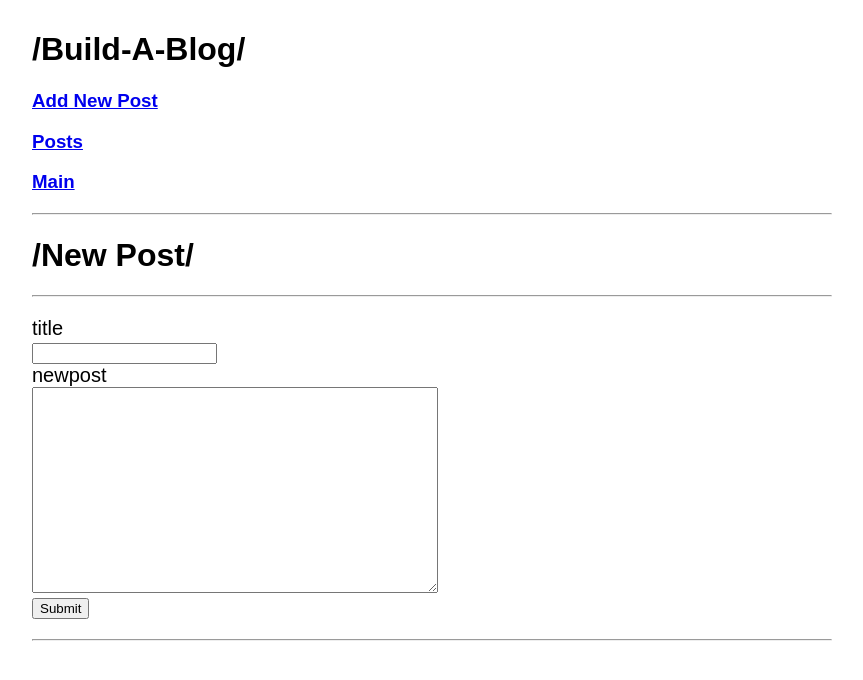
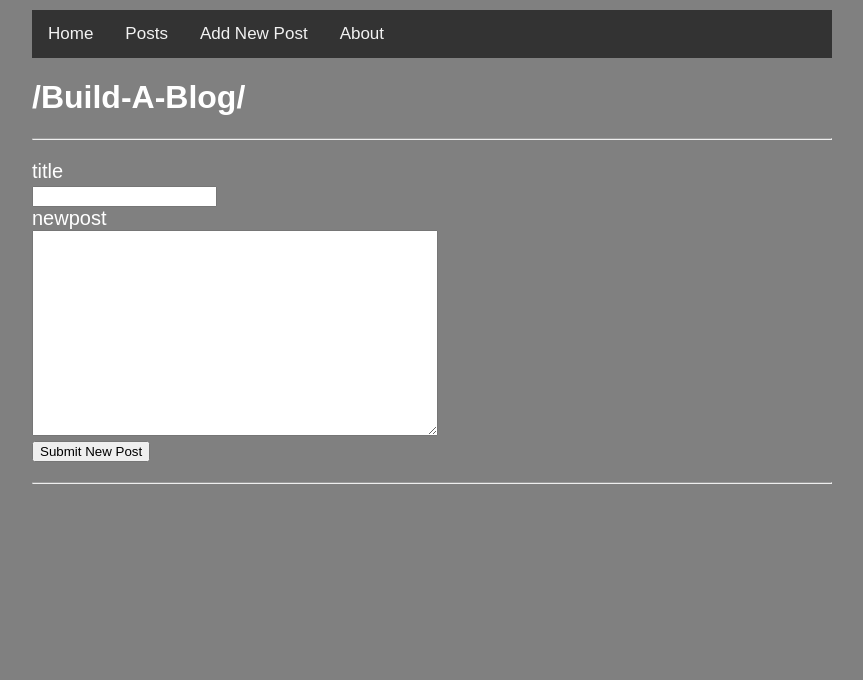
Before and after one commit to jambake/build-a-blog, a Python web app: template templates/newpost.html in a window 1280 px wide. Shown: the top 680 px of the page, without its empty margins (208-1071 px from the left). Run offline with Jinja, Linux system fonts and the light colour scheme; the template is opened without the code that fills it, so the values that code supplies are empty.

Commit message:
updated build-a-blog commit

```diff
--- a/main.py
+++ b/main.py
@@ -6,6 +6,9 @@ from google.appengine.ext import db
 
 template_dir = os.path.join(os.path.dirname(__file__), "templates")
 jinja_env = jinja2.Environment(loader = jinja2.FileSystemLoader(template_dir), autoescape = True)
+
+#def get_posts(limit, offset):
+
 
 class Handler(webapp2.RequestHandler):
 
@@ -79,7 +82,6 @@ class ViewPostHandler(webapp2.RequestHandler):
         self.response.write(newpost)
 
 
-
 app = webapp2.WSGIApplication([
     ('/', MainPage), ('/blog', Blog), ('/newpost', NewPost), webapp2.Route('/blog/<id:\d+>', ViewPostHandler)
 ], debug=True)
--- a/templates/base.html
+++ b/templates/base.html
@@ -7,9 +7,19 @@
     <style class="text/css">
       body {
         font-family: sans-serif;
+        background-color: grey;
         width: 800px;
         margin: 0 auto;
         padding: 10px;
+      }
+      h1{
+        color: white;
+      }
+      label div{
+        color: white;
+      }
+      a{
+        color: darkred;
       }
       .error {
         color: red;
@@ -46,19 +56,58 @@
         margin: 0;
         font-size: 17px;
       }
+      /* Remove margins and padding from the list, and add a black background color */
+      ul.topnav {
+         list-style-type: none;
+         margin: 0;
+         padding: 0;
+         overflow: hidden;
+         background-color: #333;
+      }
+
+      /* Float the list items side by side */
+      ul.topnav li {float: left;}
+
+      /* Style the links inside the list items */
+      ul.topnav li a {
+         display: inline-block;
+         color: #f2f2f2;
+         text-align: center;
+         padding: 14px 16px;
+         text-decoration: none;
+         transition: 0.3s;
+         font-size: 17px;
+      }
+
+      /* Change background color of links on hover */
+      ul.topnav li a:hover {background-color: #555;}
+
+      /* Hide the list item that contains the link that should open and close the topnav on small screens */
+      ul.topnav li.icon {display: none;}
     </style>
 
     <body>
+      <ul class="topnav" id="myTopnav">
+        <li><a href='/'>Home</a></li>
+        <li><a href='/blog'>Posts</a></li>
+        <li><a href='/newpost'>Add New Post</a></li>
+        <li><a href='/'>About</a></li>
+        <li class="icon">
+          <a href="javascript:void(0);" onclick="myFunction()">&#9776;</a>
+        </li>
+      </ul>
         <h1>/Build-A-Blog/</h1>
-        <h3>
+        <!-- <h3>
           <a href='/newpost'>Add New Post</a>
+          <a href='/blog'>Posts</a>
+          <a href='/'>Main</a>
         </h3>
         <h3>
           <a href='/blog'>Posts</a>
         </h3>
         <h3>
           <a href='/'>Main</a>
-        </h3>
+        </h3> -->
         <hr>
 
         {% block content %}
--- a/templates/blog.html
+++ b/templates/blog.html
@@ -1,8 +1,6 @@
 {% extends "base.html" %}
 
 {% block content %}
-<h1>/Posts/</h1>
-<hr>
 {% for newpost in newposts %}
   <div class="newpost">
   <br>
--- a/templates/newpost.html
+++ b/templates/newpost.html
@@ -1,8 +1,7 @@
 {% extends "base.html" %}
 
 {% block content %}
-<h1>/New Post/</h1>
-<hr>
+
 <form method="post">
   <label>
     <div>title</div>
@@ -16,7 +15,7 @@
 
   <div class="error">{{ error }}</div>
 
-  <input type="submit">
+  <input type="submit" value="Submit New Post">
 </form>
 <hr>
 {% endblock %}
```
Also changed, not shown: 1 other file.
